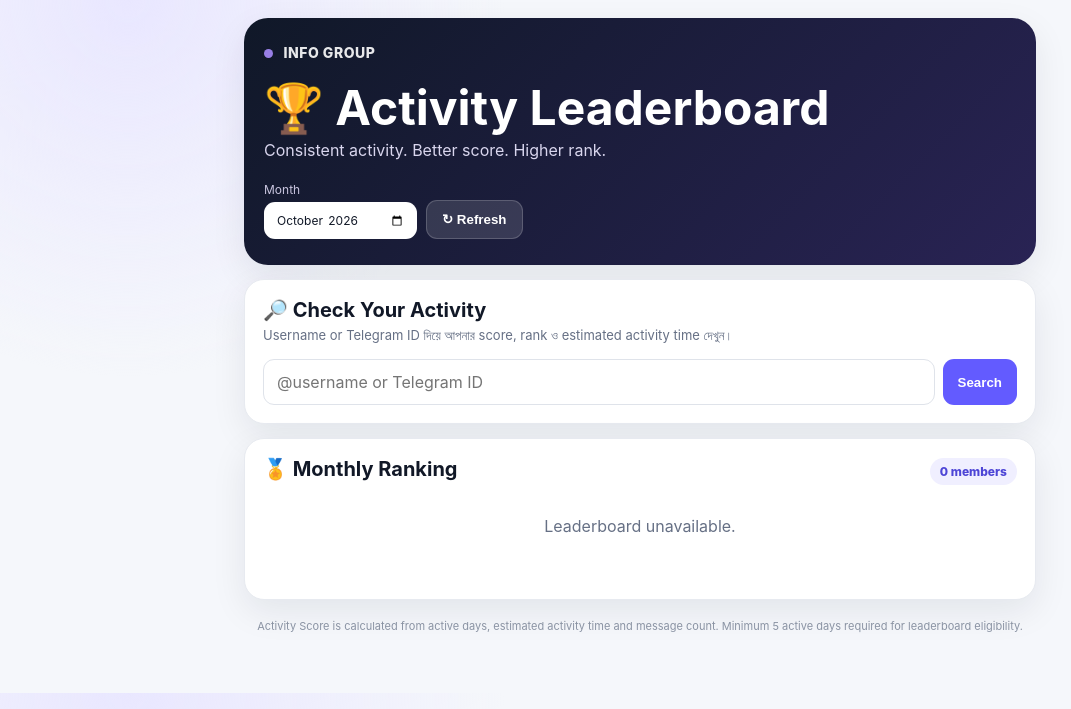
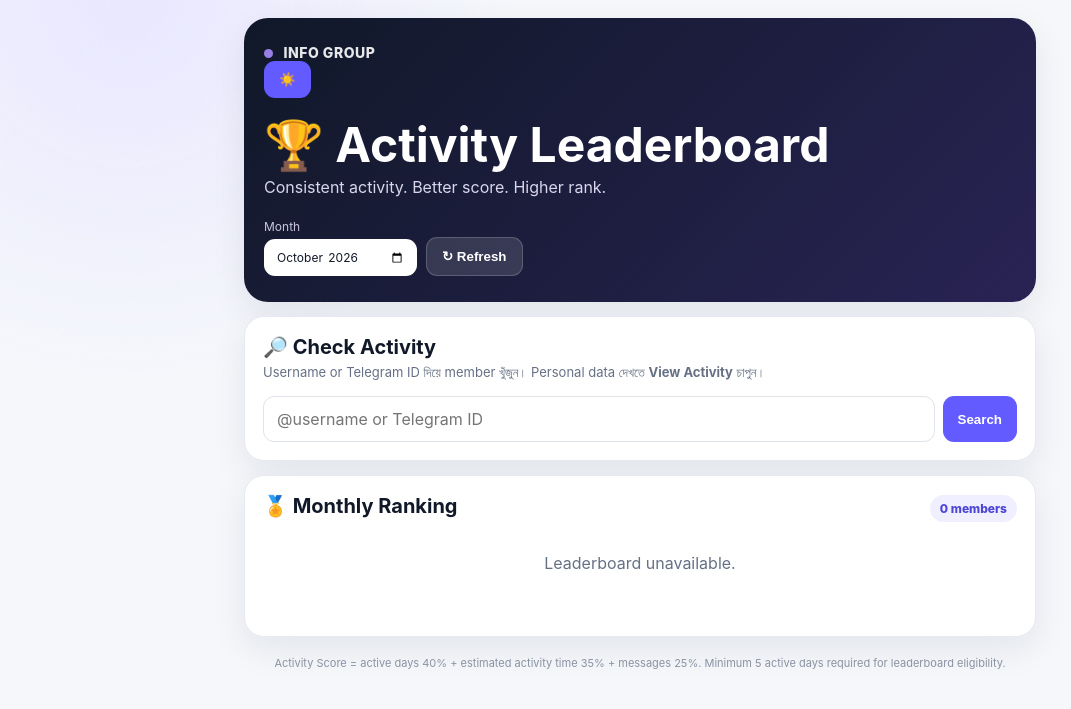
Before and after one commit to ShahriarSakib129/Odvut-Activity-Web, a Flask app: page / in a window 1280 px wide. Shown: the top 709 px of the page, without its empty margins (0-1071 px from the left). Run offline with Flask 3, Linux system fonts and the light colour scheme; some libraries are stand-ins or nearby versions.

Commit message:
Add files via upload

```diff
--- a/templates/index.html
+++ b/templates/index.html
@@ -2,15 +2,17 @@
 <html lang="en">
 <head>
   <meta charset="utf-8">
-  <meta name="viewport" content="width=device-width,initial-scale=1">
-  <meta name="theme-color" content="#101828">
+  <meta name="viewport" content="width=device-width,initial-scale=1,viewport-fit=cover">
+  <meta name="theme-color" content="#0b1020">
   <title>INFO GROUP • Activity Leaderboard</title>
   <link rel="stylesheet" href="/static/style.css">
+  <script src="https://telegram.org/js/telegram-web-app.js"></script>
+  <script src="https://cdnjs.cloudflare.com/ajax/libs/html2canvas/1.4.1/html2canvas.min.js"></script>
 </head>
 <body>
   <main class="shell">
     <section class="hero">
-      <div class="brand"><span class="brand-dot"></span> INFO GROUP</div>
+      <div class="hero-top"><div class="brand"><span class="brand-dot"></span> INFO GROUP</div><button id="themeToggle" class="theme-btn" aria-label="Toggle theme">☀️</button></div>
       <h1>🏆 Activity Leaderboard</h1>
       <p>Consistent activity. Better score. Higher rank.</p>
       <div class="controls">
@@ -21,8 +23,8 @@
 
     <section class="search-card">
       <div>
-        <h2>🔎 Check Your Activity</h2>
-        <p>Username or Telegram ID দিয়ে আপনার score, rank ও estimated activity time দেখুন।</p>
+        <h2>🔎 Check Activity</h2>
+        <p>Username or Telegram ID দিয়ে member খুঁজুন। Personal data দেখতে <b>View Activity</b> চাপুন।</p>
       </div>
       <div class="search-row">
         <input id="search" autocomplete="off" placeholder="@username or Telegram ID">
@@ -41,7 +43,37 @@
       <div id="leaderboard" class="leaderboard"></div>
     </section>
 
-    <footer>Activity Score is calculated from active days, estimated activity time and message count. Minimum 5 active days required for leaderboard eligibility.</footer>
+    <div id="detailsModal" class="modal hidden" aria-hidden="true">
+      <div class="modal-backdrop" data-close="1"></div>
+      <div class="modal-card">
+        <button class="modal-close" id="closeModal">×</button>
+        <div id="detailsContent"></div>
+      </div>
+    </div>
+
+    <div id="cardModal" class="modal hidden" aria-hidden="true">
+      <div class="modal-backdrop" data-close-card="1"></div>
+      <div class="modal-card card-modal">
+        <button class="modal-close" id="closeCard">×</button>
+        <div id="activityCard" class="activity-card">
+          <div class="card-glow"></div>
+          <div class="card-brand">INFO GROUP <span>ACTIVITY REPORT</span></div>
+          <div class="card-profile"><img id="cardAvatar" src="" alt=""><div><div id="cardName" class="card-name"></div><div id="cardHandle" class="card-handle"></div></div></div>
+          <div class="card-score"><span>ACTIVITY SCORE</span><strong id="cardScore">0.00</strong><small>/ 100</small></div>
+          <div class="card-grid">
+            <div><b id="cardRank">—</b><span>RANK</span></div>
+            <div><b id="cardDays">0</b><span>ACTIVE DAYS</span></div>
+            <div><b id="cardTime">0m</b><span>EST. ACTIVE TIME</span></div>
+            <div><b id="cardMessages">0</b><span>MESSAGES</span></div>
+          </div>
+          <div id="cardStatus" class="card-status"></div>
+          <div class="card-footer">Consistency • Activity • Community</div>
+        </div>
+        <button id="downloadCard" class="download-btn">⬇️ Download Activity Card (PNG)</button>
+      </div>
+    </div>
+
+    <footer>Activity Score = active days 40% + estimated activity time 35% + messages 25%. Minimum 5 active days required for leaderboard eligibility.</footer>
   </main>
   <script src="/static/app.js"></script>
 </body>
```
